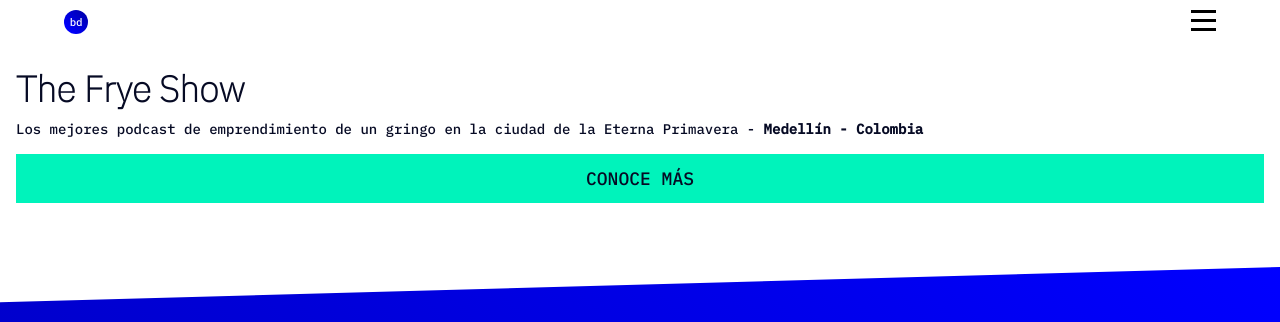
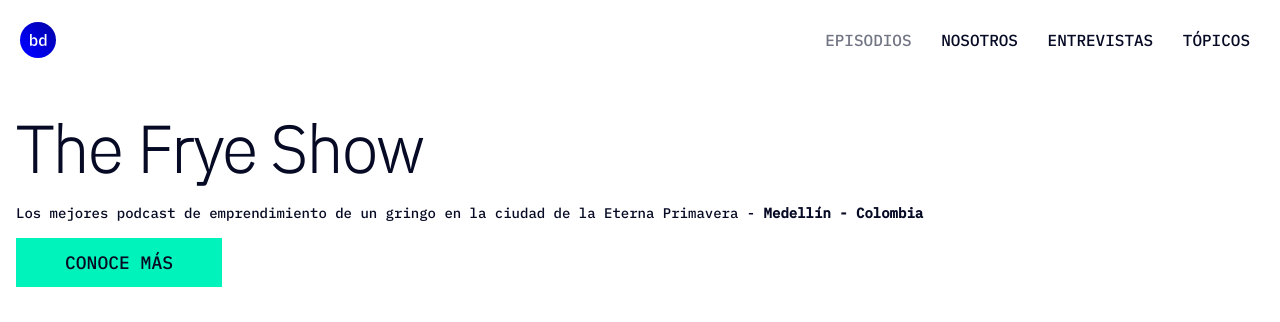
Before and after one commit to alejomartinez8/Podcast-Channel-HTML-CSS-Acamica, a plain HTML site: page index.html in a window 1280 px wide. Shown: the top 322 px of the page. Drawn offline with Linux system fonts and the light colour scheme.

Commit message:
Add menu desktop version

```diff
--- a/index.html
+++ b/index.html
@@ -37,7 +37,7 @@
       <h1 class="title">The Frye Show</h1>
       <p>Los mejores podcast de emprendimiento de un gringo en la ciudad de la Eterna Primavera - <strong>Medellín -
           Colombia</strong></p>
-      <a class="btn btn-block" href="#topicos">CONOCE MÁS</a>
+      <a class="btn" href="#topicos">CONOCE MÁS</a>
     </section>
 
     <section id="episodios" class="polygon-episodes bg-blue">
--- a/sass/partials/_body.scss
+++ b/sass/partials/_body.scss
@@ -16,8 +16,8 @@ body {
 h1,
 h2 {
   font-family: 'IBM Plex Sans', sans-serif;
-  margin-bottom: 0.5rem;
-  margin-top: 0.5rem;
+  margin-bottom: 0.5em;
+  margin-top: 0.5em;
 }
 
 p {
--- a/sass/partials/_desktop.scss
+++ b/sass/partials/_desktop.scss
@@ -1,11 +1,54 @@
-// li.nav-item {
-//   list-style-type: none;
-// }
+@media screen and (min-width: 960px) {
+  header {
+    height: 80px;
+    padding: 20px;
+    position: relative;
+    display: flex;
+    justify-content: space-between;
+    align-items: center;
+    img {
+      width: 36px;
+      height: 36px;
+    }
+  }
 
-// a.nav-link.active {
-//   color: rgba(6, 10, 36, 0.56);
-// }
+  .menu {
+    input,
+    span {
+      display: none;
+    }
 
-// a.nav-link:hover:not(.active) {
-//   color: #00f3bb;
-// }
+    ul {
+      position: static;
+      background: transparent;
+      height: auto;
+      opacity: 1;
+    }
+
+    li {
+      padding: 5px 10px;
+      display: inline-block;
+    }
+    a {
+      padding: 0;
+      line-height: 1;
+      color: #060a24;
+      pointer-events: auto;
+      display: block;
+      &:hover:not(.active) {
+        color: #00f3bb;
+      }
+      &.active {
+        color: rgba(6, 10, 36, 0.56);
+      }
+    }
+  }
+
+  h1.title {
+    font-size: 64px;
+  }
+
+  .btn {
+    display: inline-block;
+  }
+}
```
Also changed, not shown: css/styles.min.css, 1 other file.
